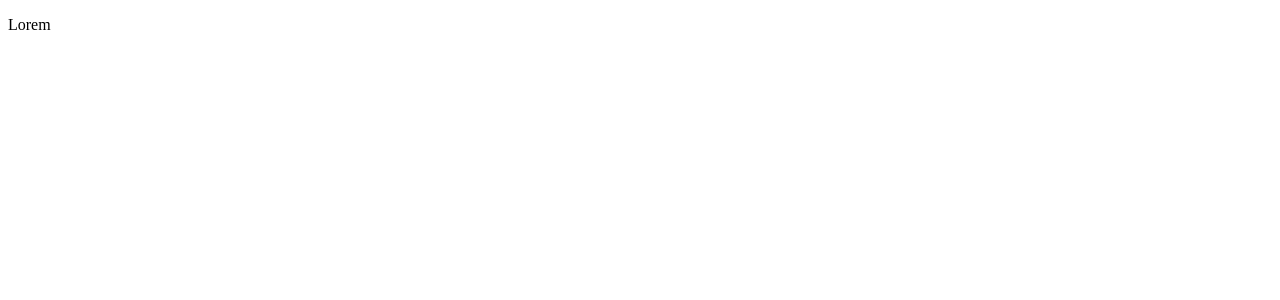
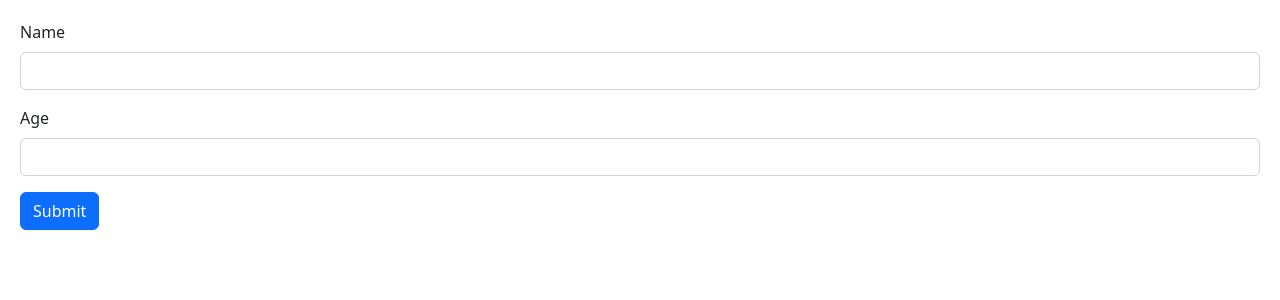
Before and after one commit to Amirsaeedk85/react-course-mosh, a React (Vite) app: page / in a window 1280 px wide. Shown: the top 300 px of the page. Built offline with nearby package versions, Linux system fonts and the light colour scheme.

Commit message:
form using useRef.

```diff
--- a/src/App.tsx
+++ b/src/App.tsx
@@ -1,9 +1,10 @@
 import { useState } from "react";
 import ExpandibleText from "./components/ExpandibleText";
+import Form from "./components/Form";
 function App() {
   return (
     <>
-      <ExpandibleText maxChars={10}>Lorem</ExpandibleText>
+      <Form></Form>
     </>
   );
 }
--- /dev/null
+++ b/src/components/Form.tsx
@@ -0,0 +1,35 @@
+import { FormEvent, useRef } from "react";
+
+const Form = () => {
+  const handleSubmit = (event: FormEvent) => {
+    event.preventDefault();
+    if (nameRef.current !== null) person.name = nameRef.current.value;
+    if (ageRef.current !== null) person.age = ageRef.current.value;
+    console.log("Person:", person);
+  };
+  const nameRef = useRef<HTMLInputElement>(null);
+  const ageRef = useRef<HTMLInputElement>(null);
+  const person = { name: "", age: "" };
+
+  return (
+    <form onSubmit={handleSubmit}>
+      <div className="mb-3">
+        <label htmlFor="name" className="form-label">
+          Name
+        </label>
+        <input ref={nameRef} id="name" type="text" className="form-control" />
+      </div>
+      <div className="mb-3">
+        <label htmlFor="age" className="form-label">
+          Age
+        </label>
+        <input ref={ageRef} id="age" type="number" className="form-control" />
+      </div>
+      <button className="btn btn-primary" type="submit">
+        Submit
+      </button>
+    </form>
+  );
+};
+
+export default Form;
--- /dev/null
+++ b/src/index.css
@@ -0,0 +1,3 @@
+body {
+  padding: 20px;
+}
--- a/src/main.tsx
+++ b/src/main.tsx
@@ -1,6 +1,8 @@
 import React from "react";
 import ReactDOM from "react-dom/client";
 import App from "./App";
+import "bootstrap/dist/css/bootstrap.css";
+import "./index.css";
 
 ReactDOM.createRoot(document.getElementById("root") as HTMLElement).render(
   <React.StrictMode>
```
